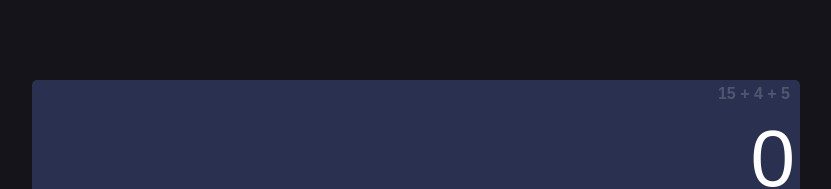
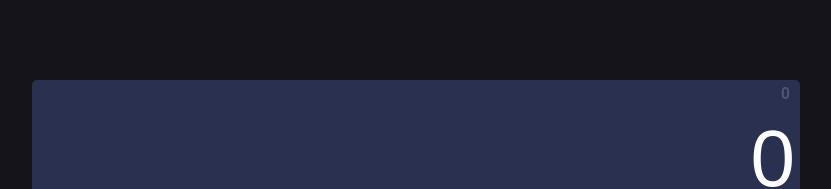
Before and after one commit to thiagodaSilvaP/calculator-app, a React (Vite) app: page / in a window 1280 px wide. Shown: the top 189 px of the page, without its empty margins (224-1055 px from the left). Built offline with nearby package versions, Linux system fonts and the light colour scheme.

Commit message:
operators buttons implemented

```diff
--- a/src/components/Calculator/index.jsx
+++ b/src/components/Calculator/index.jsx
@@ -16,6 +16,9 @@ function reducer(state, action) {
   switch (action.type) {
     case "insertCharacter":
       if (state === "0") {
+        if (action.payload === '.') {
+          return state += '.'
+        }
         return action.payload;
       }
       if (state.includes(".") && action.payload === ".") {
@@ -27,14 +30,16 @@ function reducer(state, action) {
         return state = '0'
       }
       return state.substr(0, state.length -1)
+    case 'reset':
+      return state = '0'
     default:
       console.log(nada);
   }
 }
 
-export const Calculator = (params) => {
-  // const [currentNumber, setCurrentNumber] = useState("0");
+export const Calculator = () => {
   const [state, dispatch] = useReducer(reducer, "0");
+  const [totalOperation, setTotalOperation] = useState('');
 
   const handleChangeCurrentNumber = (number, action) => {
     if (action === 'insert') {
@@ -42,35 +47,31 @@ export const Calculator = (params) => {
     } else {
       dispatch({type: 'RemoveLastCharacter'})
     }
-    // setCurrentNumber((prev) => {
-    //   if (prev === "0") {
-    //     return number;
-    //   }
-    //   if (prev.includes(".") && number === ".") {
-    //     return prev;
-    //   }
-    //   return (prev += number);
-    // });
   };
+  const handleChangeTotalOperation = (operation) => {
+    setTotalOperation(prev => prev += state + operation)
+    dispatch({type: 'reset'})
+    console.log(totalOperation);
+  }
   return (
     <Container>
       <CompleteOperationContainer>
-        <CompleteOperation />
+        <CompleteOperation operation={totalOperation || '0'}/>
       </CompleteOperationContainer>
       <NumberViewContainer>
         <NummberView number={state} />
       </NumberViewContainer>
       <ButtonContainer>
-        <Button type={"button"} className="button-operator">
+        <Button type={"button"} className="button-operator" >
           C
         </Button>
         <Button type={"button"} className="button-operator">
           %
         </Button>
-        <Button type={"button"} className="button-operator">
+        <Button type={"button"} className="button-operator" onClick={() => handleChangeTotalOperation('÷')}>
           ÷
         </Button>
-        <Button type={"button"} className="button-operator">
+        <Button type={"button"} className="button-operator" onClick={() => handleChangeTotalOperation('x')}>
           x
         </Button>
         <Button type={"button"} onClick={() => handleChangeCurrentNumber("7", 'insert')}>
@@ -82,7 +83,7 @@ export const Calculator = (params) => {
         <Button type={"button"} onClick={() => handleChangeCurrentNumber("9", 'insert')}>
           9
         </Button>
-        <Button type={"button"} className="button-operator">
+        <Button type={"button"} className="button-operator" onClick={() => handleChangeTotalOperation('-')}>
           -
         </Button>
         <Button type={"button"} onClick={() => handleChangeCurrentNumber("4", 'insert')}>
@@ -94,7 +95,7 @@ export const Calculator = (params) => {
         <Button type={"button"} onClick={() => handleChangeCurrentNumber("6", 'insert')}>
           6
         </Button>
-        <Button type={"button"} className="button-operator">
+        <Button type={"button"} className="button-operator" onClick={() => handleChangeTotalOperation('+')}>
           +
         </Button>
         <Button type={"button"} onClick={() => handleChangeCurrentNumber("1", 'insert')}>
--- a/src/components/CompleteOperation/index.jsx
+++ b/src/components/CompleteOperation/index.jsx
@@ -1,5 +1,5 @@
-export const CompleteOperation = () => {
+export const CompleteOperation = ({operation}) => {
     return (
-        <h3>15 + 4 + 5</h3>
+        <h3>{operation}</h3>
     )
 };
```
